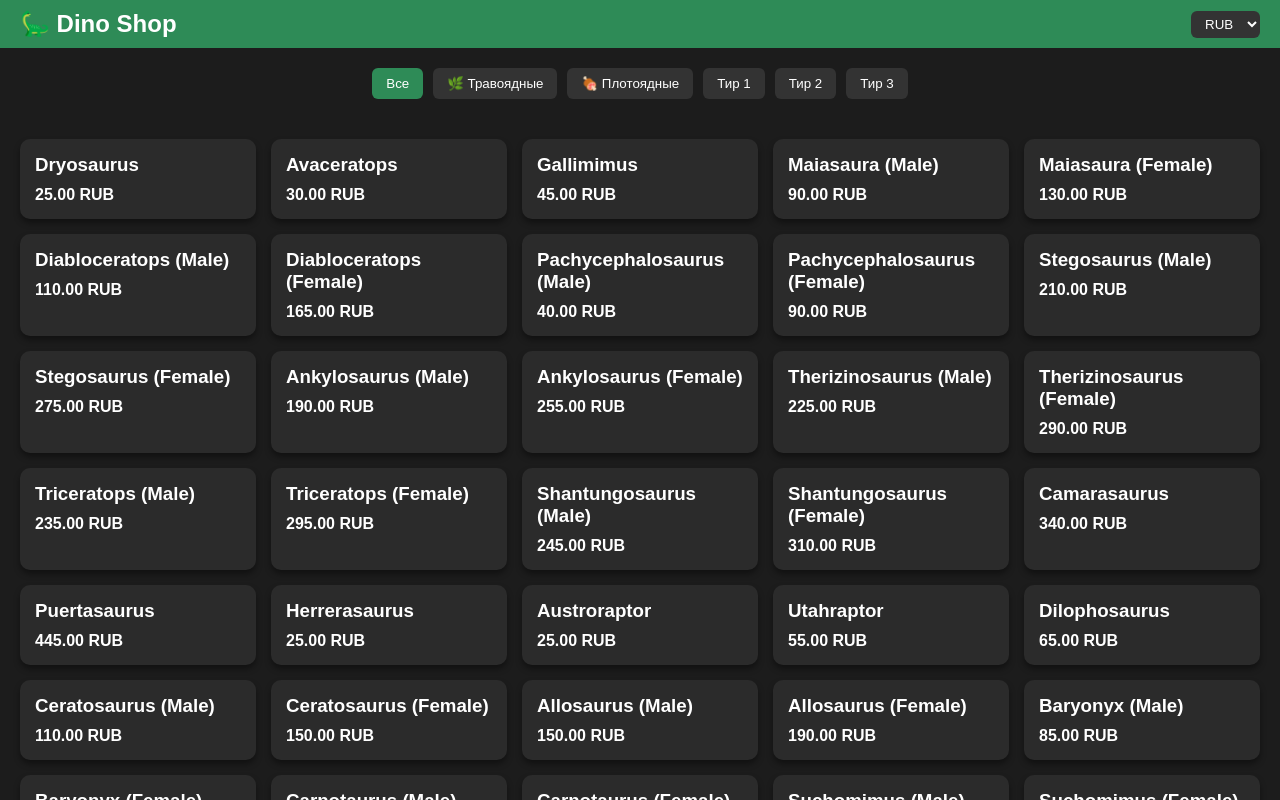
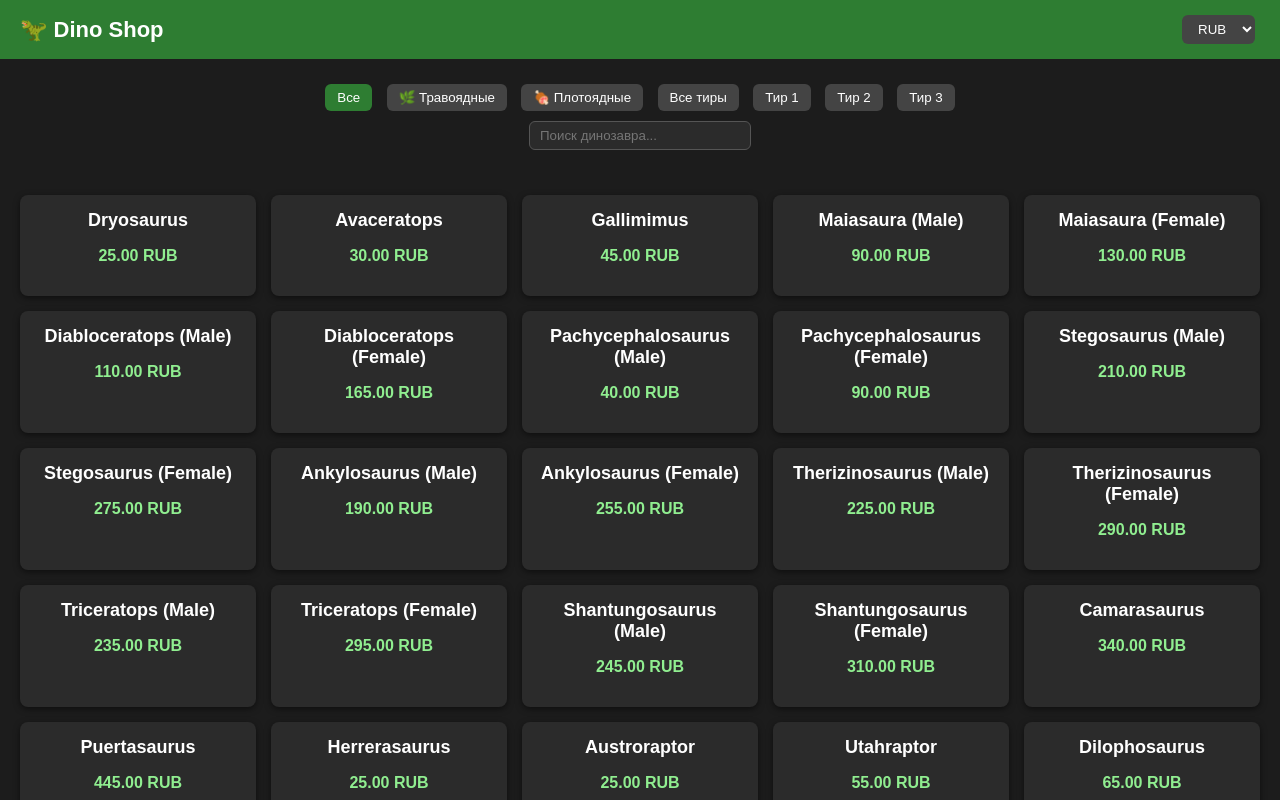
Before and after one commit to pepsicolka/isles-echo, a plain HTML site: page index.html in a window 1280 px wide. Both pictures are taken after a click on the button "Все". Shown: the top 800 px of the page. Drawn offline with Linux system fonts and the light colour scheme; no server answers.

Commit message:
index.html

```diff
--- a/index.html
+++ b/index.html
@@ -5,49 +5,46 @@
   <title>Dino Shop</title>
   <style>
     body {
+      background-color: #1c1c1c;
+      color: white;
+      font-family: Arial, sans-serif;
       margin: 0;
-      font-family: Arial, sans-serif;
-      background: #1c1c1c;
-      color: #fff;
+      padding: 0;
     }
     header {
-      background: #2e8b57;
+      background: #2e7d32;
       padding: 10px 20px;
       display: flex;
+      justify-content: space-between;
       align-items: center;
-      justify-content: space-between;
     }
     header h1 {
       margin: 0;
-      font-size: 24px;
-      display: flex;
-      align-items: center;
-      gap: 10px;
-    }
-    select {
-      padding: 5px 10px;
-      border-radius: 6px;
-      border: none;
-      background: #333;
-      color: #fff;
+      font-size: 22px;
     }
     .filters {
-      display: flex;
-      justify-content: center;
-      gap: 10px;
+      text-align: center;
       margin: 20px 0;
     }
-    .filters button {
-      padding: 8px 14px;
+    .filters button, select, .filters input {
+      margin: 5px;
+      padding: 6px 12px;
       border: none;
       border-radius: 6px;
-      background: #333;
-      color: #fff;
       cursor: pointer;
-      transition: 0.3s;
+      background: #444;
+      color: white;
     }
     .filters button.active {
-      background: #2e8b57;
+      background: #2e7d32;
+    }
+    .filters input {
+      background: #2b2b2b;
+      color: white;
+      border: 1px solid #555;
+      border-radius: 6px;
+      padding: 6px 10px;
+      width: 200px;
     }
     .shop {
       display: grid;
@@ -57,26 +54,24 @@
     }
     .card {
       background: #2b2b2b;
-      border-radius: 10px;
       padding: 15px;
-      box-shadow: 0 4px 6px rgba(0,0,0,0.4);
-      transition: transform 0.3s;
-    }
-    .card:hover {
-      transform: scale(1.05);
+      border-radius: 8px;
+      box-shadow: 0 2px 6px rgba(0,0,0,0.5);
+      text-align: center;
     }
     .card h3 {
       margin: 0 0 10px 0;
+      font-size: 18px;
     }
     .price {
       font-weight: bold;
-      margin-top: 5px;
+      color: #90ee90;
     }
   </style>
 </head>
 <body>
   <header>
-    <h1>🦕 Dino Shop</h1>
+    <h1>🦖 Dino Shop</h1>
     <select id="currency">
       <option value="RUB">RUB</option>
       <option value="UAH">UAH</option>
@@ -85,126 +80,121 @@
   </header>
 
   <div class="filters">
-    <button data-type="all" class="active">Все</button>
-    <button data-type="herbivore">🌿 Травоядные</button>
-    <button data-type="carnivore">🍖 Плотоядные</button>
-    <button data-tier="1">Тир 1</button>
-    <button data-tier="2">Тир 2</button>
-    <button data-tier="3">Тир 3</button>
+    <button onclick="filterType('all')" class="active">Все</button>
+    <button onclick="filterType('herbivore')">🌿 Травоядные</button>
+    <button onclick="filterType('carnivore')">🍖 Плотоядные</button>
+    <button onclick="filterTier('all')">Все тиры</button>
+    <button onclick="filterTier('1')">Тир 1</button>
+    <button onclick="filterTier('2')">Тир 2</button>
+    <button onclick="filterTier('3')">Тир 3</button>
+    <br>
+    <input type="text" id="search" placeholder="Поиск динозавра...">
   </div>
 
   <div class="shop" id="shop"></div>
 
   <script>
+    const exchangeRates = {
+      RUB: 1,
+      UAH: 0.42,
+      USD: 0.011
+    };
+
     const dinos = [
-      { name: "Dryosaurus", price: 25, type: "herbivore", tier: 1 },
-      { name: "Avaceratops", price: 30, type: "herbivore", tier: 1 },
-      { name: "Gallimimus", price: 45, type: "herbivore", tier: 1 },
-      { name: "Maiasaura (Male)", price: 90, type: "herbivore", tier: 2 },
-      { name: "Maiasaura (Female)", price: 130, type: "herbivore", tier: 2 },
-      { name: "Diabloceratops (Male)", price: 110, type: "herbivore", tier: 2 },
-      { name: "Diabloceratops (Female)", price: 165, type: "herbivore", tier: 2 },
-      { name: "Pachycephalosaurus (Male)", price: 40, type: "herbivore", tier: 2 },
-      { name: "Pachycephalosaurus (Female)", price: 90, type: "herbivore", tier: 2 },
-      { name: "Stegosaurus (Male)", price: 210, type: "herbivore", tier: 3 },
-      { name: "Stegosaurus (Female)", price: 275, type: "herbivore", tier: 3 },
-      { name: "Ankylosaurus (Male)", price: 190, type: "herbivore", tier: 3 },
-      { name: "Ankylosaurus (Female)", price: 255, type: "herbivore", tier: 3 },
-      { name: "Therizinosaurus (Male)", price: 225, type: "herbivore", tier: 3 },
-      { name: "Therizinosaurus (Female)", price: 290, type: "herbivore", tier: 3 },
-      { name: "Triceratops (Male)", price: 235, type: "herbivore", tier: 3 },
-      { name: "Triceratops (Female)", price: 295, type: "herbivore", tier: 3 },
-      { name: "Shantungosaurus (Male)", price: 245, type: "herbivore", tier: 3 },
-      { name: "Shantungosaurus (Female)", price: 310, type: "herbivore", tier: 3 },
-      { name: "Camarasaurus", price: 340, type: "herbivore", tier: 3 },
-      { name: "Puertasaurus", price: 445, type: "herbivore", tier: 3 },
+      // 🌿 Травоядные
+      {name: "Dryosaurus", price: 25, type: "herbivore", tier: 1},
+      {name: "Avaceratops", price: 30, type: "herbivore", tier: 1},
+      {name: "Gallimimus", price: 45, type: "herbivore", tier: 1},
 
-      { name: "Herrerasaurus", price: 25, type: "carnivore", tier: 1 },
-      { name: "Austroraptor", price: 25, type: "carnivore", tier: 1 },
-      { name: "Utahraptor", price: 55, type: "carnivore", tier: 1 },
-      { name: "Dilophosaurus", price: 65, type: "carnivore", tier: 1 },
-      { name: "Ceratosaurus (Male)", price: 110, type: "carnivore", tier: 2 },
-      { name: "Ceratosaurus (Female)", price: 150, type: "carnivore", tier: 2 },
-      { name: "Allosaurus (Male)", price: 150, type: "carnivore", tier: 2 },
-      { name: "Allosaurus (Female)", price: 190, type: "carnivore", tier: 2 },
-      { name: "Baryonyx (Male)", price: 85, type: "carnivore", tier: 2 },
-      { name: "Baryonyx (Female)", price: 125, type: "carnivore", tier: 2 },
-      { name: "Carnotaurus (Male)", price: 110, type: "carnivore", tier: 2 },
-      { name: "Carnotaurus (Female)", price: 180, type: "carnivore", tier: 2 },
-      { name: "Suchomimus (Male)", price: 150, type: "carnivore", tier: 2 },
-      { name: "Suchomimus (Female)", price: 190, type: "carnivore", tier: 2 },
-      { name: "Albertosaurus", price: 220, type: "carnivore", tier: 2 },
-      { name: "Acrocanthosaurus (Male)", price: 190, type: "carnivore", tier: 3 },
-      { name: "Acrocanthosaurus (Female)", price: 260, type: "carnivore", tier: 3 },
-      { name: "Tyrannosaurus (Subadult Male)", price: 220, type: "carnivore", tier: 3 },
-      { name: "Tyrannosaurus (Subadult Female)", price: 300, type: "carnivore", tier: 3 },
-      { name: "Tyrannosaurus (Feathered)", price: 350, type: "carnivore", tier: 3 },
-      { name: "Spinosaurus (Male)", price: 220, type: "carnivore", tier: 3 },
-      { name: "Spinosaurus (Female)", price: 320, type: "carnivore", tier: 3 },
-      { name: "Giganotosaurus (Male)", price: 210, type: "carnivore", tier: 3 },
-      { name: "Giganotosaurus (Female)", price: 300, type: "carnivore", tier: 3 }
+      {name: "Maiasaura (Male)", price: 90, type: "herbivore", tier: 2},
+      {name: "Maiasaura (Female)", price: 130, type: "herbivore", tier: 2},
+      {name: "Diabloceratops (Male)", price: 110, type: "herbivore", tier: 2},
+      {name: "Diabloceratops (Female)", price: 165, type: "herbivore", tier: 2},
+      {name: "Pachycephalosaurus (Male)", price: 40, type: "herbivore", tier: 2},
+      {name: "Pachycephalosaurus (Female)", price: 90, type: "herbivore", tier: 2},
+
+      {name: "Stegosaurus (Male)", price: 210, type: "herbivore", tier: 3},
+      {name: "Stegosaurus (Female)", price: 275, type: "herbivore", tier: 3},
+      {name: "Ankylosaurus (Male)", price: 190, type: "herbivore", tier: 3},
+      {name: "Ankylosaurus (Female)", price: 255, type: "herbivore", tier: 3},
+      {name: "Therizinosaurus (Male)", price: 225, type: "herbivore", tier: 3},
+      {name: "Therizinosaurus (Female)", price: 290, type: "herbivore", tier: 3},
+      {name: "Triceratops (Male)", price: 235, type: "herbivore", tier: 3},
+      {name: "Triceratops (Female)", price: 295, type: "herbivore", tier: 3},
+      {name: "Shantungosaurus (Male)", price: 245, type: "herbivore", tier: 3},
+      {name: "Shantungosaurus (Female)", price: 310, type: "herbivore", tier: 3},
+      {name: "Camarasaurus", price: 340, type: "herbivore", tier: 3},
+      {name: "Puertasaurus", price: 445, type: "herbivore", tier: 3},
+
+      // 🍖 Плотоядные
+      {name: "Herrerasaurus", price: 25, type: "carnivore", tier: 1},
+      {name: "Austroraptor", price: 25, type: "carnivore", tier: 1},
+      {name: "Utahraptor", price: 55, type: "carnivore", tier: 1},
+      {name: "Dilophosaurus", price: 65, type: "carnivore", tier: 1},
+
+      {name: "Ceratosaurus (Male)", price: 110, type: "carnivore", tier: 2},
+      {name: "Ceratosaurus (Female)", price: 150, type: "carnivore", tier: 2},
+      {name: "Allosaurus (Male)", price: 150, type: "carnivore", tier: 2},
+      {name: "Allosaurus (Female)", price: 190, type: "carnivore", tier: 2},
+      {name: "Baryonyx (Male)", price: 85, type: "carnivore", tier: 2},
+      {name: "Baryonyx (Female)", price: 125, type: "carnivore", tier: 2},
+      {name: "Carnotaurus (Male)", price: 110, type: "carnivore", tier: 2},
+      {name: "Carnotaurus (Female)", price: 180, type: "carnivore", tier: 2},
+      {name: "Suchomimus (Male)", price: 150, type: "carnivore", tier: 2},
+      {name: "Suchomimus (Female)", price: 190, type: "carnivore", tier: 2},
+      {name: "Albertosaurus", price: 220, type: "carnivore", tier: 2},
+
+      {name: "Acrocanthosaurus (Male)", price: 190, type: "carnivore", tier: 3},
+      {name: "Acrocanthosaurus (Female)", price: 260, type: "carnivore", tier: 3},
+      {name: "Tyrannosaurus (Subadult Male)", price: 220, type: "carnivore", tier: 3},
+      {name: "Tyrannosaurus (Subadult Female)", price: 300, type: "carnivore", tier: 3},
+      {name: "Tyrannosaurus (Feathered)", price: 350, type: "carnivore", tier: 3},
+      {name: "Spinosaurus (Male)", price: 220, type: "carnivore", tier: 3},
+      {name: "Spinosaurus (Female)", price: 320, type: "carnivore", tier: 3},
+      {name: "Giganotosaurus (Male)", price: 210, type: "carnivore", tier: 3},
+      {name: "Giganotosaurus (Female)", price: 300, type: "carnivore", tier: 3}
     ];
 
-    const shop = document.getElementById("shop");
-    const currencySelect = document.getElementById("currency");
-    let rates = { RUB: 1, USD: 0.011, UAH: 0.42 };
-    let currentCurrency = "RUB";
+    let currentType = "all";
+    let currentTier = "all";
+    let searchQuery = "";
 
-    async function fetchRates() {
-      try {
-        const res = await fetch("https://api.exchangerate.host/latest?base=RUB&symbols=USD,UAH,RUB");
-        const data = await res.json();
-        rates = data.rates;
-        renderShop();
-      } catch (e) {
-        console.error("Ошибка загрузки курса", e);
-      }
+    function renderShop() {
+      const shop = document.getElementById("shop");
+      shop.innerHTML = "";
+      const selectedCurrency = document.getElementById("currency").value;
+      dinos.forEach(dino => {
+        if (
+          (currentType === "all" || dino.type === currentType) &&
+          (currentTier === "all" || dino.tier == currentTier) &&
+          (dino.name.toLowerCase().includes(searchQuery.toLowerCase()))
+        ) {
+          const priceConverted = (dino.price * exchangeRates[selectedCurrency]).toFixed(2);
+          shop.innerHTML += `
+            <div class="card">
+              <h3>${dino.name}</h3>
+              <p class="price">${priceConverted} ${selectedCurrency}</p>
+            </div>
+          `;
+        }
+      });
     }
 
-    function renderShop(type = "all", tier = "all") {
-      shop.innerHTML = "";
-      dinos
-        .filter(d => (type === "all" || d.type === type))
-        .filter(d => (tier === "all" || d.tier == tier))
-        .forEach(dino => {
-          const div = document.createElement("div");
-          div.className = "card";
-          div.innerHTML = `
-            <h3>${dino.name}</h3>
-            <div class="price">${(dino.price * rates[currentCurrency]).toFixed(2)} ${currentCurrency}</div>
-          `;
-          shop.appendChild(div);
-        });
+    function filterType(type) {
+      currentType = type;
+      renderShop();
     }
-
-    // Фильтры
-    let currentType = "all";
-    let currentTier = "all";
-    document.querySelectorAll(".filters button").forEach(btn => {
-      btn.addEventListener("click", () => {
-        if (btn.dataset.type) {
-          currentType = btn.dataset.type;
-          document.querySelectorAll("[data-type]").forEach(b => b.classList.remove("active"));
-          btn.classList.add("active");
-        }
-        if (btn.dataset.tier) {
-          currentTier = btn.dataset.tier;
-          document.querySelectorAll("[data-tier]").forEach(b => b.classList.remove("active"));
-          btn.classList.add("active");
-        }
-        renderShop(currentType, currentTier);
-      });
+    function filterTier(tier) {
+      currentTier = tier;
+      renderShop();
+    }
+    document.getElementById("currency").addEventListener("change", renderShop);
+    document.getElementById("search").addEventListener("input", (e) => {
+      searchQuery = e.target.value;
+      renderShop();
     });
 
-    currencySelect.addEventListener("change", () => {
-      currentCurrency = currencySelect.value;
-      renderShop(currentType, currentTier);
-    });
-
-    // Автообновление курсов раз в 10 минут
-    setInterval(fetchRates, 600000);
-
-    fetchRates();
+    renderShop();
   </script>
 </body>
 </html>
```
